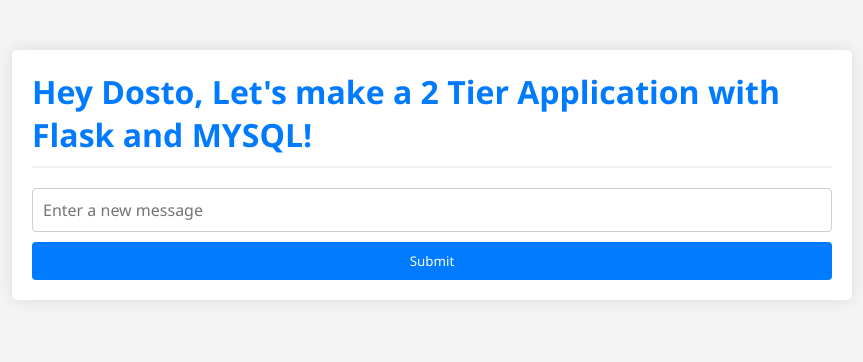
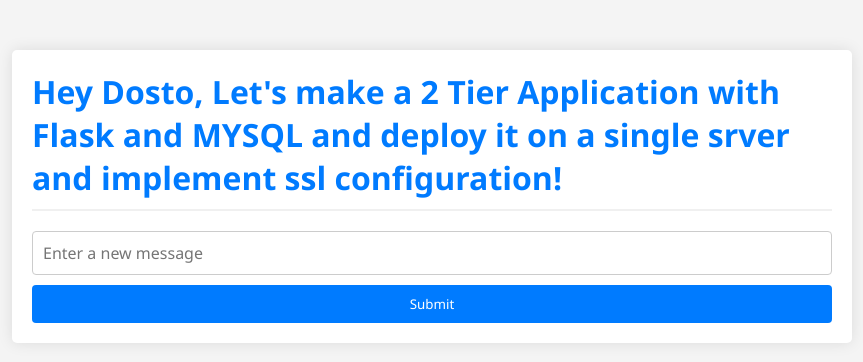
Before and after one commit to prateekmudgal/POC1-flask-app-mysql-Docker-jenkins-ssl, a Flask app: page / in a window 1280 px wide. Shown: the top 362 px of the page, without its empty margins (208-1071 px from the left). Run offline with Flask 2, Linux system fonts and the light colour scheme; data that the repository does not hold is empty; some libraries are stand-ins or nearby versions.

Commit message:
Update index.html

```diff
--- a/templates/index.html
+++ b/templates/index.html
@@ -94,7 +94,7 @@
 <body>
     <div class="container">
         <h1>Hey Dosto,
-            Let's make a 2 Tier Application with Flask and MYSQL!</h1>
+            Let's make a 2 Tier Application with Flask and MYSQL and deploy it on a single srver and implement ssl configuration!</h1>
         {% for message in messages %}
             <p>{{ message[0] }}</p>
         {% endfor %}
```
